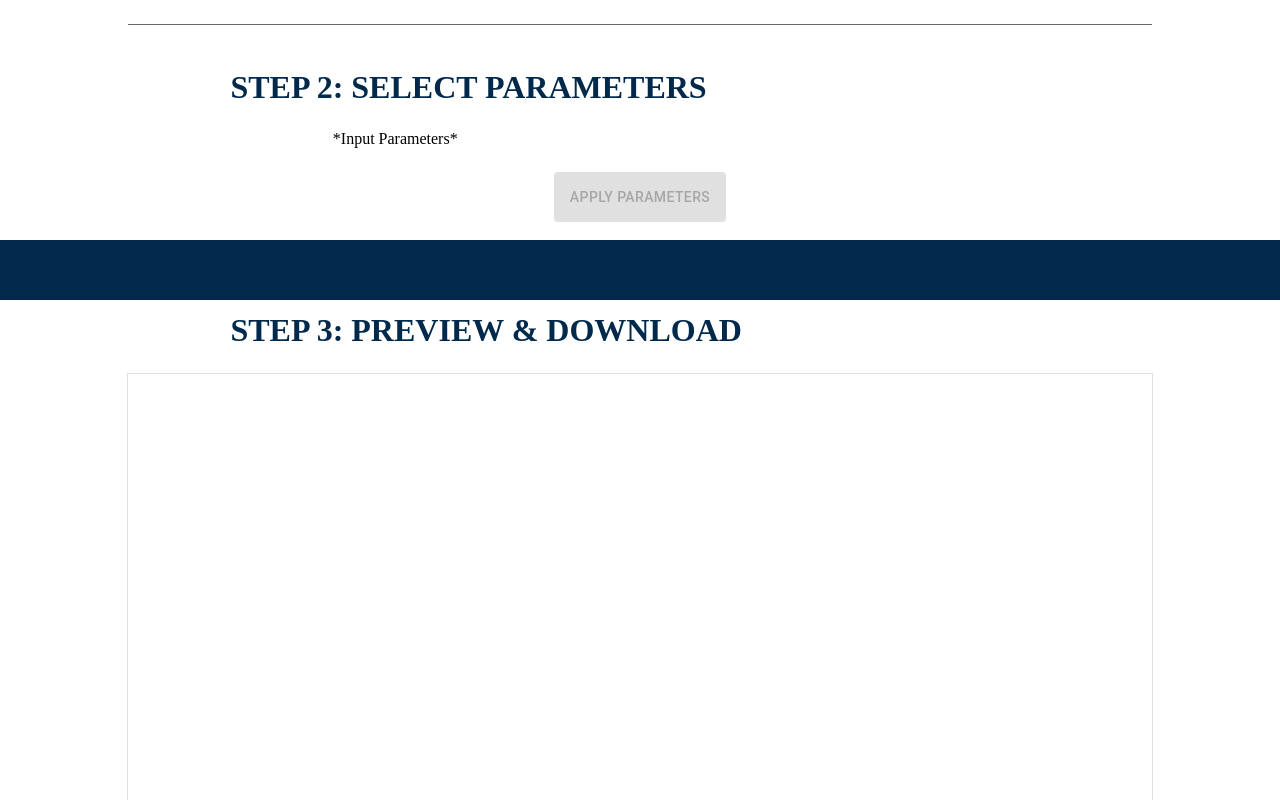
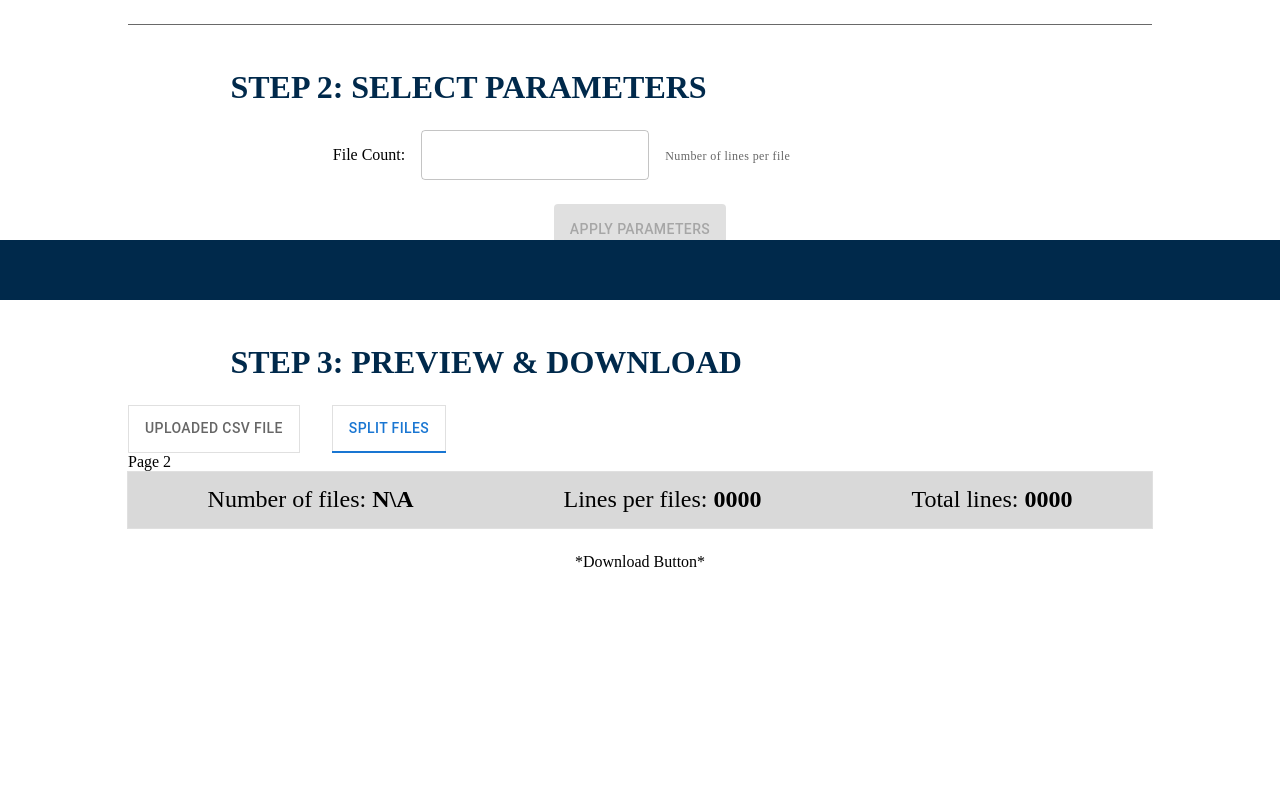
Before and after one commit to DevBGarcia/izzys-csv-splicer, a React (Create React App) app: page / in a window 1280 px wide. Shown: the part 500-1300 px from the top of the page. After the commit the page ends 1191 px from the top, so only its background shows below. Built offline with nearby package versions, Linux system fonts and the light colour scheme.

Commit message:
updating input components

```diff
--- a/src/components/ParameterSection.js
+++ b/src/components/ParameterSection.js
@@ -2,6 +2,8 @@ import React, { useState } from "react";
 import { makeStyles } from '@mui/styles';
 
 import Button from '@mui/material/Button';
+import { TextField } from "@mui/material";
+import FormHelperText from '@mui/material/FormHelperText';
 
 const ParameterSection = (props) => {
 
@@ -9,23 +11,36 @@ const ParameterSection = (props) => {
 
     const {
         selectedFile,
-        handleApplyButton
+        handleApplyButton,
+        fileSplitCount,
+        setFileSplitCount,
     } = props
 
-    return(
+    return (
         <div componentfile='ParameterSection.js' className={classes.componentContainer}>
             <div className={classes.stepHeader}>
                 STEP 2: SELECT PARAMETERS
             </div>
             <div className={classes.componentContent}>
-                <div>*Input Parameters*</div>
+                <div className={classes.selectedInputRow}>
+                    <div>File Count:</div>
+                    <TextField
+                        id="outlined-number"
+                        className={classes.inputClass}
+                        type="number"
+                        inputProps={{style:{height: 50, padding: 0, marginLeft:8, WebkitTextFillColor:'black'}}}
+                        value={fileSplitCount}
+                        onChange={(event)=>{setFileSplitCount(event.target.value)}}
+                    />
+                    <FormHelperText><div>Number of lines per file</div></FormHelperText>
+                </div>
             </div>
             <Button
                 variant="contained"
                 component="label"
-                style={{height: 50, alignSelf:'center'}}
+                style={{ height: 50, alignSelf: 'center' }}
                 onClick={(e) => handleApplyButton(e)}
-                disabled={selectedFile == null}
+                disabled={selectedFile == null || !fileSplitCount || fileSplitCount == 0}
             >
                 Apply Parameters
             </Button>
@@ -34,21 +49,39 @@ const ParameterSection = (props) => {
 }
 
 const useStyles = makeStyles({
-    componentContainer:{
-        display:'flex',
+    componentContainer: {
+        display: 'flex',
         flexDirection: 'column',
         gap: 24
     },
     stepHeader: {
         fontSize: '2rem',
         marginLeft: '10%',
-        color:'#00294B',
-        fontWeight:700
+        color: '#00294B',
+        fontWeight: 700
     },
-    componentContent:{
-        display:'flex',
-        flexDirection:'column',
+    componentContent: {
+        display: 'flex',
+        flexDirection: 'column',
         marginLeft: '20%'
+    },
+    selectedInputRow: {
+        display: 'flex',
+        alignItems: 'baseline',
+        gap: 16
+    },
+    inputClass: {
+        '& input[type=number]': {
+            '-moz-appearance': 'textfield'
+        },
+        '& input[type=number]::-webkit-outer-spin-button': {
+            '-webkit-appearance': 'none',
+            margin: 0
+        },
+        '& input[type=number]::-webkit-inner-spin-button': {
+            '-webkit-appearance': 'none',
+            margin: 0
+        }
     }
 });
 
--- /dev/null
+++ b/src/components/TabPanelFunctionalComponents.js
@@ -0,0 +1,25 @@
+export function TabPanel(props) {
+    const { children, value, index, ...other } = props;
+
+    return (
+        <div
+            role="tabpanel"
+            hidden={value !== index}
+            id={`simple-tabpanel-${index}`}
+            aria-labelledby={`simple-tab-${index}`}
+            style={{ width: '100%' }}
+            {...other}
+        >
+            {value === index && (
+                <div>{children}</div>
+            )}
+        </div>
+    );
+}
+
+export function A11yProps(index) {
+    return {
+        id: `simple-tab-${index}`,
+        'aria-controls': `simple-tabpanel-${index}`,
+    };
+}
--- a/src/components/TableFullFilePreview.js
+++ b/src/components/TableFilePreview.js
@@ -33,7 +33,7 @@ const StyledTableRow = styled(TableRow)(({ theme }) => ({
     fontWeight: 'bold'
   }));
 
-const TableFullFilePreview = (props) => {
+const TableFilePreview = (props) => {
 
     const {
         parsedInputFileHeaders,
@@ -71,7 +71,7 @@ const TableFullFilePreview = (props) => {
     }
 
     return (
-        <div componentfile='TableFullFilePreview.js' style={{ width: '100%', border:'1px solid rgba(224, 224, 224, 1)' }}>
+        <div componentfile='TableFilePreview.js' style={{ width: '100%', border:'1px solid rgba(224, 224, 224, 1)' }}>
             <TableContainer style={{height: 640}}>
                 <Table sx={{ minWidth: 650 }}>
                     {tableHeaders.length !== 0 &&
@@ -89,6 +89,9 @@ const TableFullFilePreview = (props) => {
                                 {createTableRowCells(row)}
                             </StyledTableRow>
                         ))}
+                        {tableRows.length === 0 &&
+                            <div style={{fontSize:32, padding: 16}}>* Upload a file to display a preview</div>
+                        }
                     </TableBody>
                 </Table>
             </TableContainer>
@@ -104,4 +107,4 @@ const TableFullFilePreview = (props) => {
     );
 }
 
-export default TableFullFilePreview
+export default TableFilePreview
--- a/src/components/TableSection.js
+++ b/src/components/TableSection.js
@@ -1,11 +1,10 @@
 import React, { useState } from "react";
 import { makeStyles } from '@mui/styles';
 import Tab from '@mui/material/Tab';
-import TabContext from '@mui/lab/TabContext';
-import TabList from '@mui/lab/TabList';
-import TabPanel from '@mui/lab/TabPanel';
+import Tabs from '@mui/material/Tabs';
 
-import TableFullFilePreview from "./TableFullFilePreview";
+import TableFilePreview from "./TableFilePreview";
+import { TabPanel, A11yProps } from "./TabPanelFunctionalComponents";
 
 const TableSection = (props) => {
 
@@ -13,8 +12,15 @@ const TableSection = (props) => {
 
     const {
         parsedInputFileHeaders,
-        parsedInputFileRows
+        parsedInputFileRows,
+        fileSplitCount
     } = props
+
+    const [tabValue, setTabValue] = useState(1)
+
+    const handleChangeTabValue = (event, newValue) => {
+        setTabValue(newValue)
+    }
 
     return (
         <div componentfile='TableSection.js' className={classes.componentContainer}>
@@ -24,13 +30,22 @@ const TableSection = (props) => {
             <div className={classes.componentContent}>
                 {/* <div className={classes.componentContentToolBar}>
                 </div> - TODO, add toolbar */}
-                <TableFullFilePreview
-                    parsedInputFileHeaders={parsedInputFileHeaders}
-                    parsedInputFileRows={parsedInputFileRows}
-                />
+                <Tabs style={{width:'100%'}} className={classes.targetFlexContainer} value={tabValue} onChange={handleChangeTabValue} aria-label="basic tabs example">
+                    <Tab style={{border:'1px solid rgba(224, 224, 224, 1)'}} label="Uploaded CSV File" {...A11yProps(0)} />
+                    <Tab style={{border:'1px solid rgba(224, 224, 224, 1)'}} label="Split Files" {...A11yProps(1)} />
+                </Tabs>
+                <TabPanel value={tabValue} index={0}>
+                    <TableFilePreview
+                        parsedInputFileHeaders={parsedInputFileHeaders}
+                        parsedInputFileRows={parsedInputFileRows}
+                    />
+                </TabPanel>
+                <TabPanel value={tabValue} index={1}>
+                    <div>Page 2</div>
+                </TabPanel>
                 <div className={classes.componentContentStats}>
                     <div>
-                        Number of files: <span className={classes.componentContentStatsValue}> 1</span>
+                        Number of files: <span className={classes.componentContentStatsValue}>{fileSplitCount ? fileSplitCount : 'N\\A'}</span>
                     </div>
                     <div>
                         Lines per files: <span className={classes.componentContentStatsValue}> 0000 </span>
@@ -91,6 +106,11 @@ const useStyles = makeStyles({
     },
     applyButton: {
         alignSelf: 'center'
+    },
+    targetFlexContainer: {
+        '& .MuiTabs-flexContainer':{
+            gap: 32
+        }
     }
 });
 
--- a/src/components/UploadSection.js
+++ b/src/components/UploadSection.js
@@ -24,7 +24,7 @@ const UploadSection = (props) => {
             </div>
             <div className={classes.componentContent}>
                 <div className={classes.selectedFileRow}>
-                    <div>File Name: </div>
+                    <div>File Name:</div>
                     <FormControl>
                         <OutlinedInput
                             id="outlined-adornment-weight"
@@ -70,7 +70,8 @@ const useStyles = makeStyles({
     componentContent: {
         display: 'flex',
         flexDirection: 'column',
-        alignItems: 'center'
+        marginLeft: '20%'
+
     },
     selectedFileRow: {
         display: 'flex',
--- a/src/screens/MainScreen.js
+++ b/src/screens/MainScreen.js
@@ -27,6 +27,7 @@ const MainScreen = () => {
     const [parsedInputFileHeaders, setParsedInputFileHeaders] = useState(null)
     const [isLoading, setIsLoading] = useState(false)
     const [fileProcessingStep, setFileProcessingStep] = useState(1)
+    const [fileSplitCount, setFileSplitCount] = useState(null)
 
     const handleInputFileChange = (fileChangeEvent) => {
         setSelectedFile(fileChangeEvent.target.files[0])
@@ -84,11 +85,14 @@ const MainScreen = () => {
                 <ParameterSection
                     selectedFile={selectedFile}
                     handleApplyButton={handleApplyButton}
+                    fileSplitCount={fileSplitCount}
+                    setFileSplitCount={setFileSplitCount}
                 />
                 <Divider/>
                 <TableSection
                     parsedInputFileHeaders={parsedInputFileHeaders}
                     parsedInputFileRows={parsedInputFileRows}
+                    fileSplitCount={fileSplitCount}
                 />
             </div>
             <Footer/>
```
